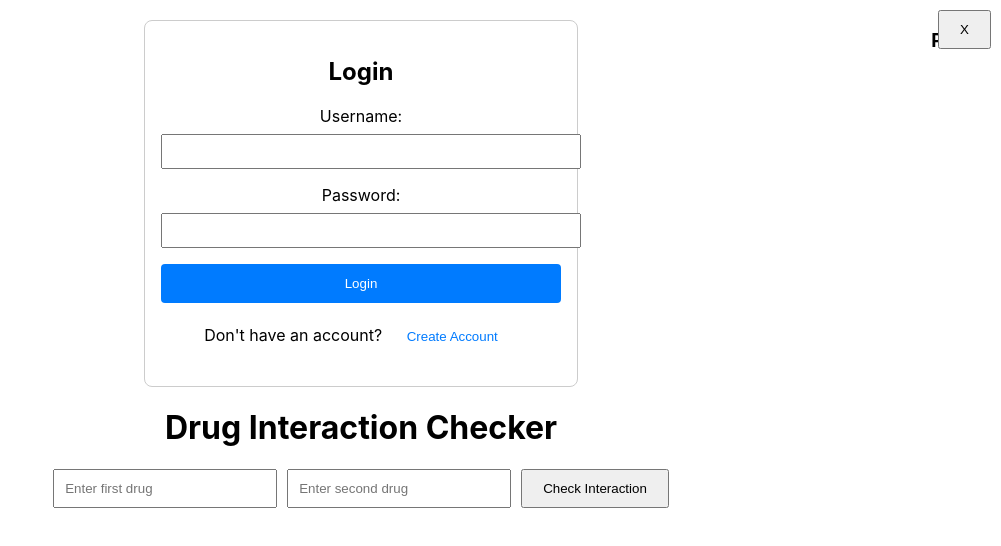
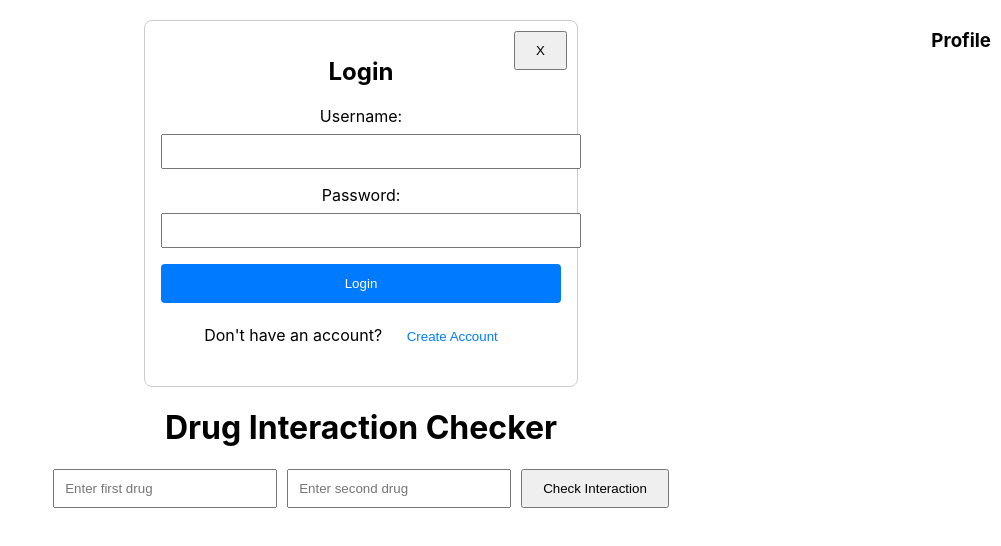
Before and after one commit to EugeneJoo/Medicate_Safe, a React (Create React App) app in the folder medicate_safe_frontend/: page / in a window 1280 px wide. Both pictures are taken after a click on the element "Profile". Shown: the top 546 px of the page, without its empty margins (279-1280 px from the left). Built offline with nearby package versions, Linux system fonts and the light colour scheme.

Commit message:
X in right place login

```diff
--- a/medicate_safe_frontend/src/components/login.js
+++ b/medicate_safe_frontend/src/components/login.js
@@ -42,7 +42,7 @@ const Login = ({ onLogin, onSwitchToRegister, onClose }) => {
       };
 
     return (
-      <div style={{ maxWidth: '400px', margin: 'auto', padding: '1rem', border: '1px solid #ccc', borderRadius: '8px' }}>
+      <div style={{ position: 'relative', maxWidth: '400px', margin: 'auto', padding: '1rem', border: '1px solid #ccc', borderRadius: '8px' }}>
         <h2>Login</h2>
         <button onClick={onClose} style={{ position: 'absolute', top: '10px', right: '10px', cursor: 'pointer' }}>X</button>
         <form onSubmit={handleSubmit}>
```
